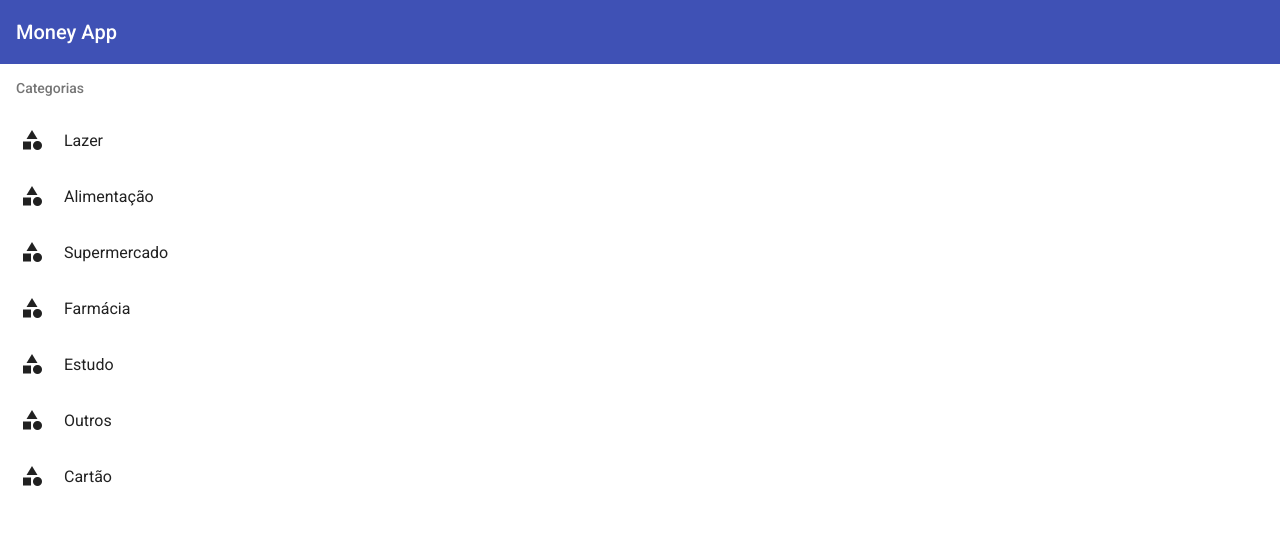
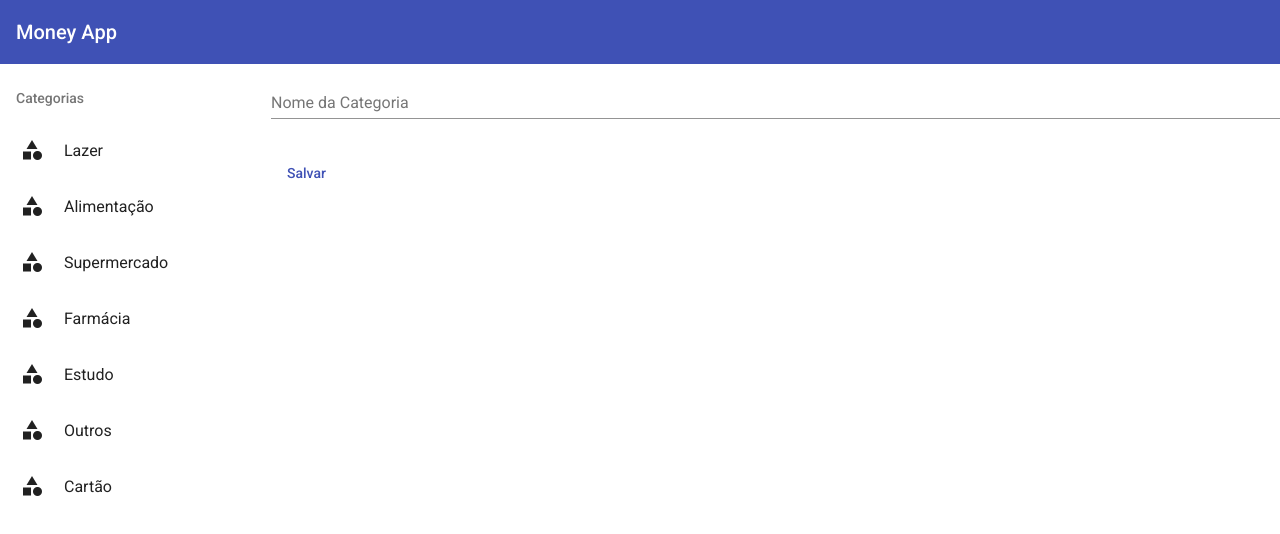
Before and after one commit to grandtrigger/stf-training-web, an Angular app: page / in a window 1280 px wide. Shown: the top 534 px of the page. Built offline with nearby package versions, Linux system fonts and the light colour scheme.

Commit message:
feat: formulário de criação de categoria

```diff
--- a/package.json
+++ b/package.json
@@ -16,6 +16,7 @@
     "@angular/common": "~8.2.14",
     "@angular/compiler": "~8.2.14",
     "@angular/core": "~8.2.14",
+    "@angular/flex-layout": "^8.0.0-beta.27",
     "@angular/forms": "~8.2.14",
     "@angular/material": "^8.2.3",
     "@angular/platform-browser": "~8.2.14",
--- a/src/app/app.component.html
+++ b/src/app/app.component.html
@@ -5,12 +5,23 @@
 
 </mat-toolbar>
 
-<section>
-  <div *ngIf="!categoryList.length; else categoryListComponent">
-    <p id="no-content">Oi! Aguarde alguns segundos enquanto carregamos suas categorias.</p>
+<section class="container main-content" fxLayout fxLayout.xs="column" fxLayoutAlign="center" fxLayoutGap="15px"
+  fxLayoutGap.xs="0">
+  <div fxFlex="20%">
+    <div *ngIf="!categoryList.length; else categoryListComponent">
+      <p id="no-content">Oi! Aguarde alguns segundos enquanto carregamos suas categorias.</p>
+    </div>
+
+    <ng-template #categoryListComponent>
+      <!-- lista de categorias -->
+      <div>
+        <stf-category-list [categoryList]="categoryList"></stf-category-list>
+      </div>
+    </ng-template>
   </div>
 
-  <ng-template #categoryListComponent>
-    <stf-category-list [categoryList]="categoryList"></stf-category-list>
-  </ng-template>
+  <!-- formulário de categorias -->
+  <div class="article-area" fxFlex>
+    <stf-category-detail></stf-category-detail>
+  </div>
 </section>
--- a/src/app/app.component.sass
+++ b/src/app/app.component.sass
@@ -1,2 +1,5 @@
 #no-content
     text-align: center
+
+.main-content
+    margin-top: 10px
--- a/src/app/app.component.ts
+++ b/src/app/app.component.ts
@@ -12,7 +12,7 @@ import { Category } from './core/entity/Category';
 export class AppComponent implements OnInit {
   appTitle = 'Money App';
 
-  private categoryList: Array<Category> = new Array();
+  public categoryList: Array<Category> = new Array();
 
   constructor() {
 
--- a/src/app/app.module.ts
+++ b/src/app/app.module.ts
@@ -1,5 +1,7 @@
 import { CommonModule } from '@angular/common';
 import { NgModule } from '@angular/core';
+import { FlexLayoutModule } from '@angular/flex-layout';
+import { ReactiveFormsModule } from '@angular/forms';
 import { BrowserModule } from '@angular/platform-browser';
 import { BrowserAnimationsModule } from '@angular/platform-browser/animations';
 import { AppRoutingModule } from './app-routing.module';
@@ -17,6 +19,8 @@ import { BaseMaterialModule } from './core/config/base-material.module';
     BrowserModule,
     AppRoutingModule,
     BrowserAnimationsModule,
+    FlexLayoutModule,
+    ReactiveFormsModule,
 
     CategoryModule,
 
--- /dev/null
+++ b/src/app/containers/category/category-detail/category-detail.component.html
@@ -0,0 +1,13 @@
+<article>
+    <form [formGroup]="categoryForm">
+        <mat-form-field class="form-field">
+            <input matInput placeholder="Nome da Categoria" formControlName="nomeControl">
+        </mat-form-field>
+
+        <div>
+            <p>{{ categoryForm.get('nomeControl').value }}</p>
+        </div>
+
+        <button mat-button color="primary" (click)="onSubmit()">Salvar</button>
+    </form>
+</article>
--- /dev/null
+++ b/src/app/containers/category/category-detail/category-detail.component.sass
@@ -0,0 +1,2 @@
+.form-field
+    width: 100%
--- /dev/null
+++ b/src/app/containers/category/category-detail/category-detail.component.ts
@@ -0,0 +1,23 @@
+import { Component, OnInit } from '@angular/core';
+import { FormControl, FormGroup, FormBuilder } from '@angular/forms';
+
+@Component({
+  selector: 'stf-category-detail',
+  templateUrl: './category-detail.component.html',
+  styleUrls: ['./category-detail.component.sass']
+})
+export class CategoryDetailComponent implements OnInit {
+  public categoryForm: FormGroup;
+
+  constructor(private formBuilder: FormBuilder) { }
+
+  ngOnInit() {
+    this.categoryForm = this.formBuilder.group({
+      nomeControl: [''],
+    });
+  }
+
+  onSubmit() {
+    console.log(this.categoryForm.value);
+  }
+}
--- a/src/app/core/config/base-material.module.ts
+++ b/src/app/core/config/base-material.module.ts
@@ -1,5 +1,7 @@
 import { NgModule } from '@angular/core';
+import { MatButtonModule } from '@angular/material/button';
 import { MatIconModule } from '@angular/material/icon';
+import { MatInputModule } from '@angular/material/input';
 import { MatListModule } from '@angular/material/list';
 import { MatToolbarModule } from '@angular/material/toolbar';
 
@@ -9,7 +11,9 @@ import { MatToolbarModule } from '@angular/material/toolbar';
   exports: [
     MatToolbarModule,
     MatListModule,
-    MatIconModule
+    MatIconModule,
+    MatInputModule,
+    MatButtonModule
   ]
 })
 export class BaseMaterialModule { }
```
Also changed, not shown: src/app/containers/category/category.module.ts (+6 -3 lines), 2 other files (tests, documents, lock files or other folders).
